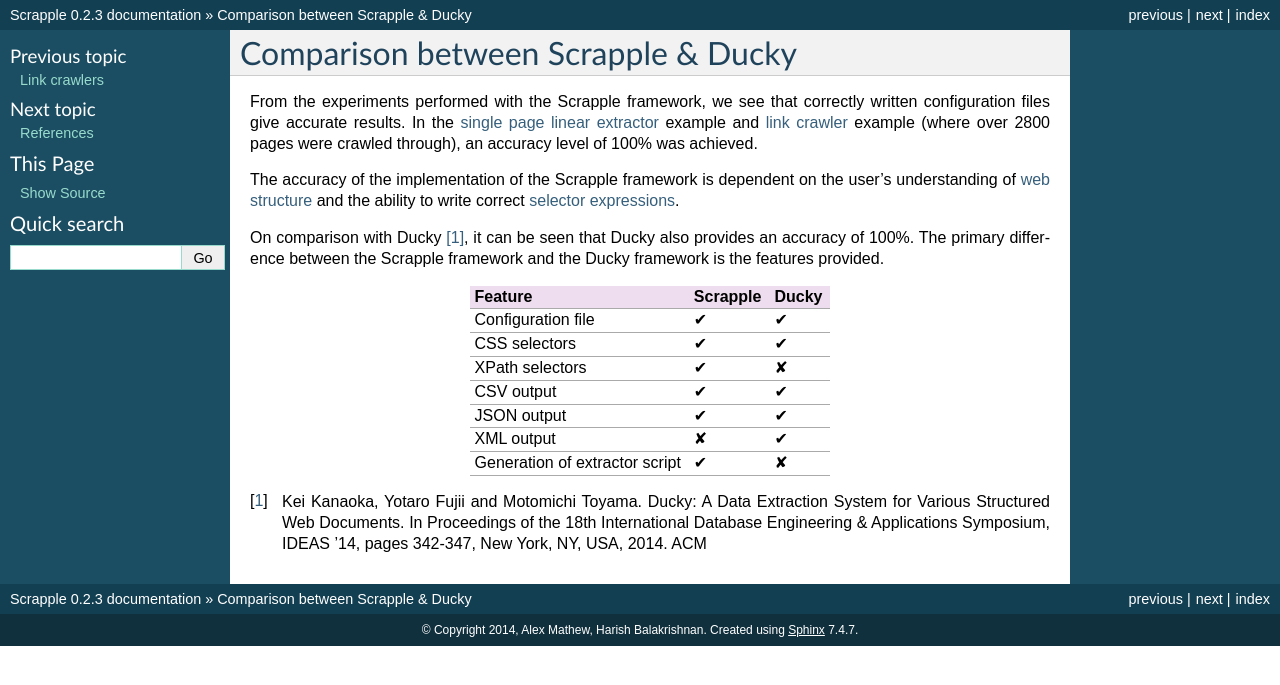
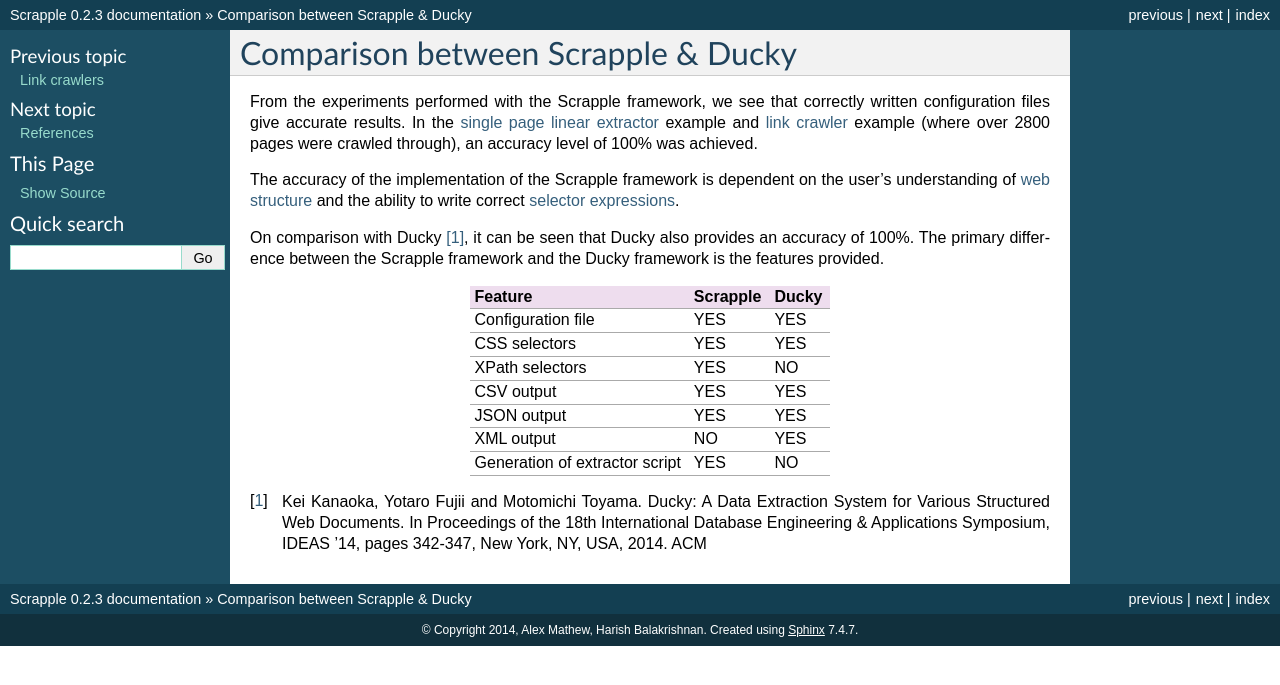
Before and after one commit to AlexMathew/scrapple, a Sphinx documentation site: the page built from docs/intro/tutorials/results.rst, in a window 1280 px wide. Shown: the top 685 px of the page. Built offline with Sphinx 7.4.7, drawn with Linux system fonts in a browser that asks for light colours.

Commit message:
Fix comparison table

```diff
--- a/docs/intro/tutorials/results.rst
+++ b/docs/intro/tutorials/results.rst
@@ -14,19 +14,19 @@
 | Feature                          | Scrapple   | Ducky      |
 |                                  |            |            |
 +==================================+============+============+
-| Configuration file               |     ✔      |     ✔      |
+| Configuration file               |    YES     |    YES     |
 +----------------------------------+------------+------------+
-| CSS selectors                    |     ✔      |     ✔      |
+| CSS selectors                    |    YES     |    YES     |
 +----------------------------------+------------+------------+
-| XPath selectors                  |     ✔      |     ✘      |
+| XPath selectors                  |    YES     |    NO      |
 +----------------------------------+------------+------------+
-| CSV output                       |     ✔      |     ✔      |
+| CSV output                       |    YES     |    YES     |
 +----------------------------------+------------+------------+
-| JSON output                      |     ✔      |     ✔      |
+| JSON output                      |    YES     |    YES     |
 +----------------------------------+------------+------------+
-| XML output                       |     ✘      |     ✔      |
+| XML output                       |    NO      |    YES     |
 +----------------------------------+------------+------------+
-| Generation of extractor script   |     ✔      |     ✘      |
+| Generation of extractor script   |    YES     |    NO      |
 +----------------------------------+------------+------------+
 
 
```
